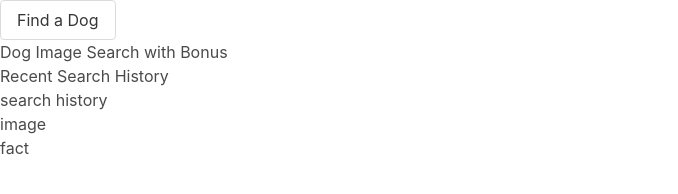
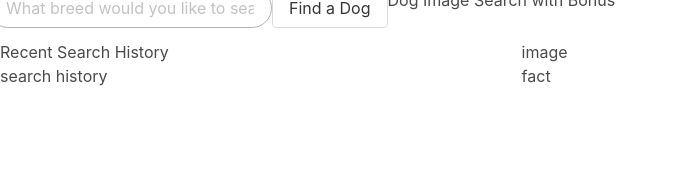
Before and after one commit to SpookyAura7/dogs-dogs-dogs, a plain HTML site: page index.html in a window 1280 px wide. Shown: the whole page, without its empty margins (0-678 px from the left). Drawn offline with nearby package versions, Linux system fonts and the light colour scheme.

Commit message:
html updated

```diff
--- a/index.html
+++ b/index.html
@@ -12,24 +12,26 @@
 </head>
 <body>
     <!-- sticky header, search bar left w/ button 30% width, page title right 70% width -->
-    <header>
-        <div id="searchBar"></div>
+    <header class="columns">
+        <div id="searchBar">
+            <input class="input is-rounded" placeholder="What breed would you like to search?"></input>
+        </div>
         <div id="buttonContainer">
-        <button id="findDog" class="button">Find a Dog</button>
+            <button id="findDog" class="button" type="submit">Find a Dog</button>
         </div>
         <div id="pageTitle">
             <h1>Dog Image Search with Bonus</h1>
         </div>
     </header>
     <!-- container for main content/dynamic content -->
-    <div id="mainContentContainer">
+    <div class="columns" id="mainContentContainer">
         <!-- recent search history left side of screen, 30% width of screen, should go to bottom of screen at smaller/mobile screens -->
-        <div id="recentSearchHistoryContainer">
+        <div class="column is-two-fifths" id="recentSearchHistoryContainer">
             <h2>Recent Search History</h2>
             <p>search history</p>
         </div>
         <!-- dog image and dog fact column, right side of screen, 70% width of screen, on smaller screens image should go on top of fact -->
-        <div id="imageFactContainer">
+        <div class="column is-three-fifths" id="imageFactContainer">
             <div id="dogImage">image</div>
             <div id="dogFact">fact</div>
         </div>
```
